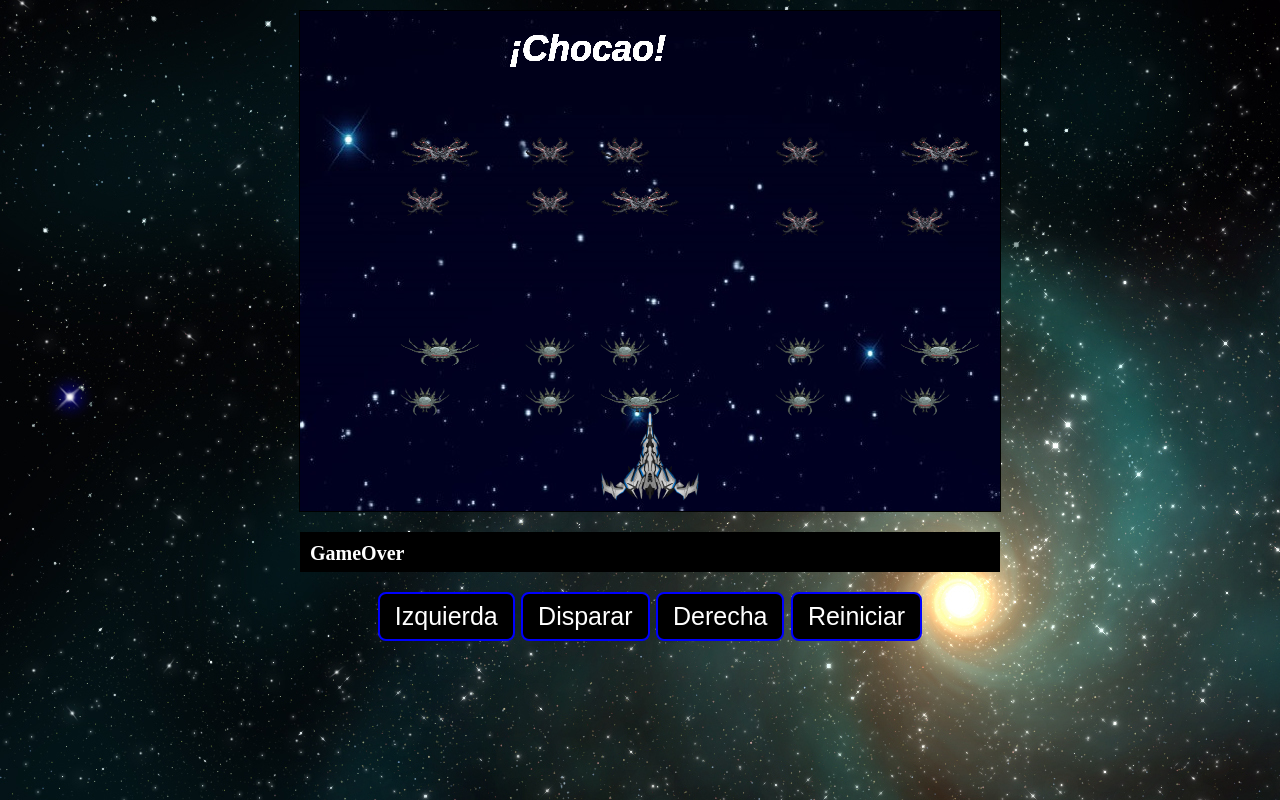
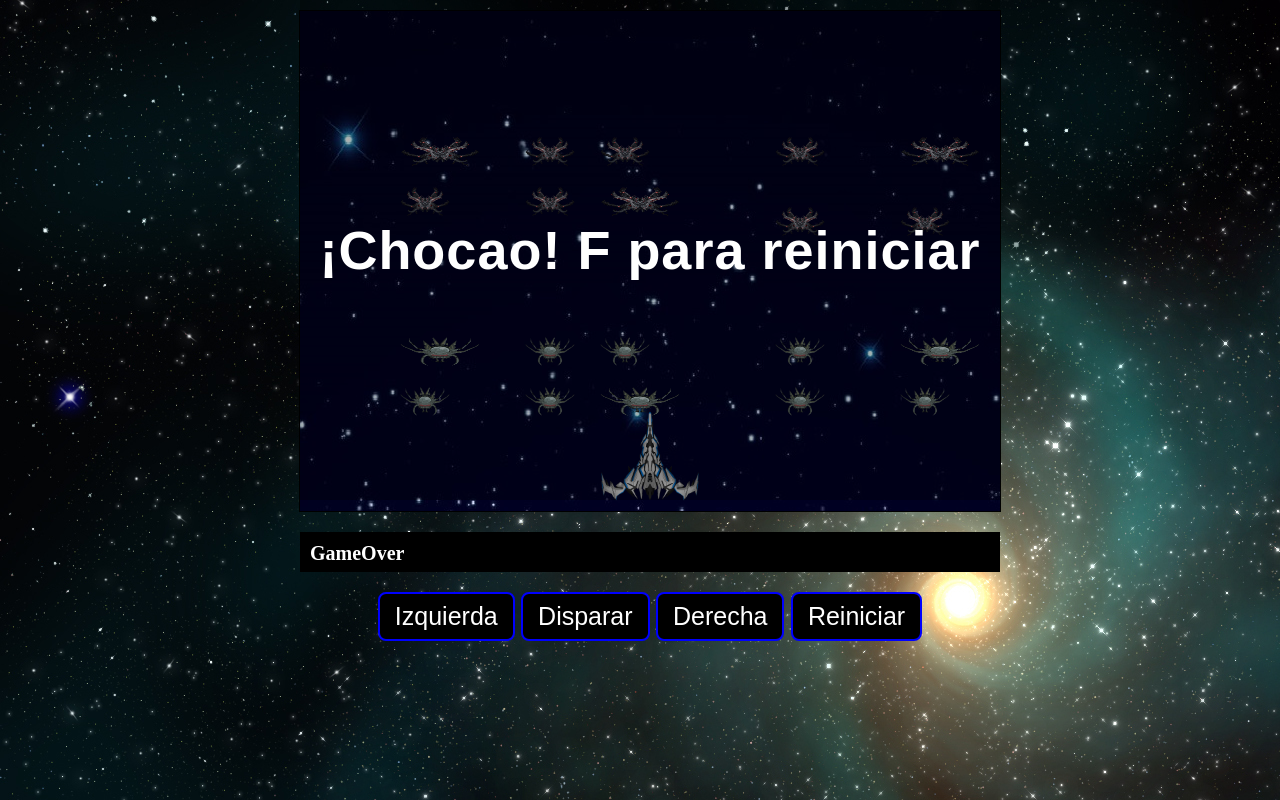
Before and after one commit to jatg-eca/js-webgame-test, a plain HTML site: page index.html in a window 1280 px wide. Drawn offline with Linux system fonts and the light colour scheme.

Commit message:
Add: Mask and text for gameover. Minor app modifications

```diff
--- a/css/styles.css
+++ b/css/styles.css
@@ -62,3 +62,22 @@ body {
     background-color: rgba(116, 116, 116, 0.719);
     transform: scale(1.01);
 }
+
+.black-mask {
+    background-color: rgba(0, 0, 0, 0.308);
+    height: 500px;
+    width: 700px;
+    position: absolute;
+    top: 0;
+    display: none;
+    justify-content: center;
+    align-items: center;
+    text-align: center;
+    line-break: loose;
+    line-height: 1.5;
+    font-family: Arial, Helvetica, sans-serif;
+    font-weight: bold;
+    letter-spacing: 1;
+    color: white;
+    font-size: 54px;
+}
--- a/index.html
+++ b/index.html
@@ -16,6 +16,9 @@
             <button class="boton" id="right-btn">Derecha</button>
             <button class="boton" id="reset-btn">Reiniciar</button>
         </div>
+        <div class="black-mask">
+            <p role="game-over-message"></p>
+        </div>
     </div>
     <script src="./index.js"></script>
 </body>
--- a/index.js
+++ b/index.js
@@ -72,7 +72,7 @@ const initCanvas = () => {
             over: false,
             message: "",
             fillStyle: "white",
-            font: "italic bold 36px Arial, sans-serif",
+            font: "bold 30px Arial, sans-serif",
         }
 
         this.render = () => {
@@ -104,8 +104,11 @@ const initCanvas = () => {
 
             if(enemies.length === 0) {
                 clearInterval(animateInterval); // termina juego
-                ctx.font = this.gameStatus.font;
-                ctx.fillText("Has ganao", ctxWidth*.5-80, 50);
+                launcher.gameStatus.over = true;
+                document.querySelector(".black-mask").style.display = "flex";
+                document.querySelector(".black-mask").innerHTML = this.gameStatus.message || "<p>¡Has ganao! <br><br>F para reiniciar</p>";
+                // ctx.font = this.gameStatus.font;
+                // ctx.fillText("Has ganao", ctxWidth*.5-80, 50);
             }
         }
 
@@ -128,7 +131,7 @@ const initCanvas = () => {
         this.enemyHitsPlayer = function(enemy) {
             if(enemy.y > ctxHeight - 50) {
                 this.gameStatus.over = true;
-                this.gameStatus.message = "¡Los enemigos han pasao!"
+                this.gameStatus.message = "¡Los enemigos han pasao! F para reiniciar"
             }
 
             if(
@@ -136,15 +139,17 @@ const initCanvas = () => {
                 (enemy.x < this.x + 50 && enemy.x > this.x - 50)
             ) {
                     this.gameStatus.over = true;
-                    this.gameStatus.message = "¡Chocao!"
+                    this.gameStatus.message = "¡Chocao! F para reiniciar"
             }
 
             if(this.gameStatus.over) {
                 clearInterval(animateInterval);
+                document.querySelector(".black-mask").style.display = "flex";
+                document.querySelector(".black-mask").textContent = this.gameStatus.message;
                 document.querySelector(".barra").textContent = "GameOver"
-                ctx.fillStyle = this.gameStatus.fillStyle;
-                ctx.font = this.gameStatus.font;
-                ctx.fillText(this.gameStatus.message, ctxWidth * .5 - 140, 50);
+                // ctx.fillStyle = this.gameStatus.fillStyle;
+                // ctx.font = this.gameStatus.font;
+                // ctx.fillText(this.gameStatus.message, ctxWidth*.2-100, ctxHeight/2);
             }
         }
     }
@@ -183,14 +188,13 @@ const initCanvas = () => {
         launcher.direccion = "";
     })
 
-    resetBtn.addEventListener("mouseup", (event) => {
+    resetBtn.addEventListener("click", (event) => {
         location.reload();
     })
 
 
     window.addEventListener("keydown", (event) => {
         const {key} = event;
-        console.log(event)
         if(key == ' ') {
             fireBtn.click()
         }
@@ -222,10 +226,12 @@ const initCanvas = () => {
                 launcher.direccion = "";
             }
         }
+        if(launcher.gameStatus.over && key == "f") {
+            resetBtn.click();
+        }
     })
     window.addEventListener("keyup", (event) => {
         const {key} = event;
-        console.log(event)
         if(key == ' ') { }
         if(key == "ArrowLeft") {
             launcher.x +=0;
```
